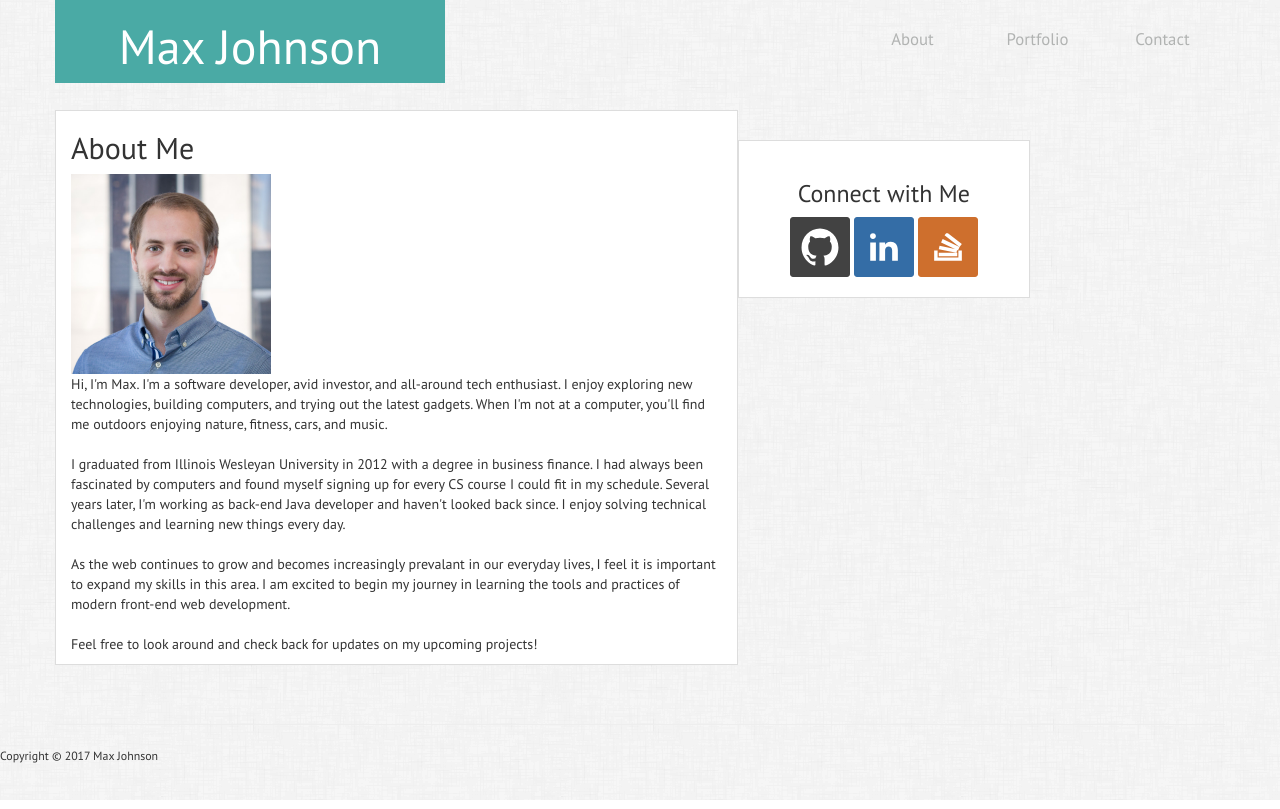
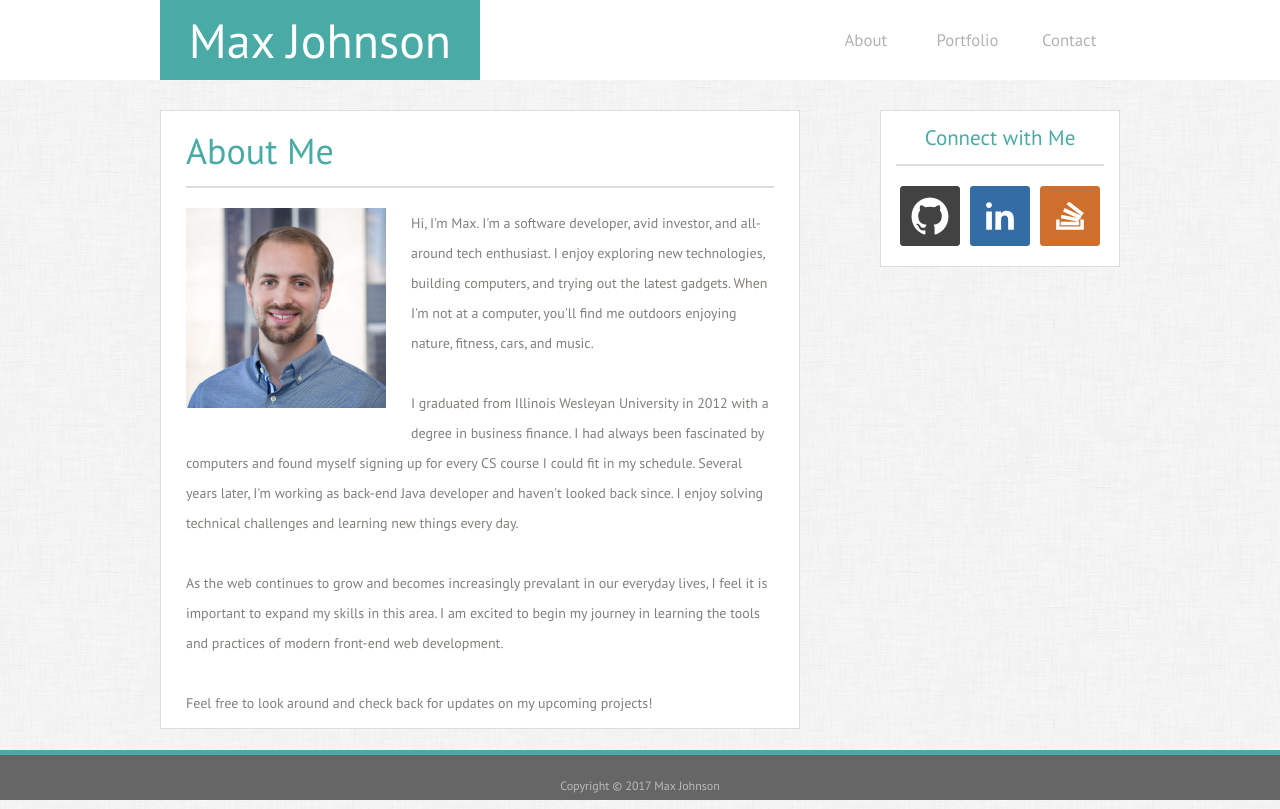
Before and after one commit to maxrjohnson23/Bootstrap-Portfolio, a plain HTML site: page index.html in a window 1280 px wide. Drawn offline with nearby package versions, Linux system fonts and the light colour scheme.

Commit message:
Updates for about me page, navigation, and footer

```diff
--- a/assets/bootstyle.css
+++ b/assets/bootstyle.css
@@ -1,7 +1,27 @@
 body {
-    padding-top: 70px;
+    padding-top: 80px;
     font-family: 'PT Sans', 'Georgia', Times, Times New Roman, serif;
     background-image: url("/assets/images/background.png");
+    margin-bottom: -80px;
+    padding-bottom: 80px;
+}
+
+nav {
+    background-color: #FFF;
+}
+
+.navbar-div {
+    max-width: 960px;
+    margin:0 auto;
+}
+
+.nav-container {
+    padding: 0;
+}
+
+.navbar {
+    border-bottom: 0;
+    height: 80px;
 }
 
 .navbar-header {
@@ -9,9 +29,11 @@ body {
 }
 
 .navbar-header h1 {
+    margin: 0;
     font-size: 48px;
     color: #FFF;
     text-align: center;
+    line-height: 80px;
 }
 
 .navbar-nav li {
@@ -29,30 +51,106 @@ body {
     font-size: 1.2em;
     color: #B1B3B2;
     text-decoration: none;
-    line-height: 48px;
+    line-height: 50px;
     margin: 0;
     text-align: center;
+}
+
+.container {
+    max-width: 960px;
+}
+
+.page {
+    margin-top: 30px;
 }
 
 .main {
 	background-color: #FFF;
     border: 1px solid #DDD;
+    background-color: #FFF;
+    padding: 0px 25px ;
+
+}
+
+
+
+.main h2 {
+    color: #4AAAA5;
+    font-size: 36px;
+    padding-bottom: 15px;
+    margin-bottom: 20px;
+    border-bottom: 2px solid #DDD;
+}
+
+.main p {
+    line-height: 30px;
+    color: #827f7b;
 }
 
 .connect {
     box-sizing: border-box;
-    padding: 20px;
     vertical-align: top;
-    margin-top: 30px;
     background-color: #FFF;
     text-align: center;
     border: 1px solid #DDD;
 }
 
-#profile-img {
-	width: 200px;
+.connect h3 {
+    color: #4AAAA5;
+    font-size: 21px;
+    padding: 15px;
+    margin: 0 auto;
+    border-bottom: 2px solid #DDD;
 }
 
-[class*="col-"]:not(:last-child){
+.connect a {
+    margin: 20px 3px;
+    display: inline-block;
+}
+
+.connect a:hover {
+    opacity: .8;
+}
+
+.connect img {
+    max-width: 60px;
+    width: auto;
+}
+
+#profile-img {
+    width: 200px;
+    margin: 0 25px 20px 0;
+    float: left;
+}
+
+footer {
+    position: fixed;
+    bottom: 0;
+    text-align: center;
+    width: 100%;
+    height: 50px;
+    background-color: #666;
+    border-top: 5px solid #4AAAA5;
+    margin-top: 30px;
+}
+
+footer small {
+    position: relative;
+    top: 20px;
+    color: #BBB;
+    font-size: 12px;
+}
+
+/*[class*="col-"]:not(:last-child){
   margin-bottom: 50px;
+}*/
+
+@media screen and (max-width: 981px) {
+    #profile-img {
+        float: none;
+        display: block;
+        width: 80%;
+        margin: 15px auto;
+    }
+
 }
--- a/index.html
+++ b/index.html
@@ -14,12 +14,12 @@
 
 <body>
     <nav class="navbar  navbar-fixed-top">
-        <div class="container clearfix">
-            <div class="row">
-                <div class="navbar-header col-md-4 col-sm-5 col-xs-12">
+        <div class="container clearfix nav-container">
+            <div class="row navbar-div">
+                <div class="navbar-header col-md-4 col-sm-6  col-xs-12">
                     <h1>Max Johnson</h1>
                 </div>
-                <ul class="nav navbar-nav navbar-right col-sm-5 offset-sm-2 col-md-4 offset-md-4">
+                <ul class="nav navbar-nav navbar-right  col-md-4 offset-md-4 col-sm-5 col-sm-offset-1">
                     <li class="active col-xs-4"><a href="index.html">About</a></li>
                     <li class="col-xs-4"><a href="portfolio.html">Portfolio</a></li>
                     <li class="col-xs-4"><a href="contact.html">Contact</a></li>
@@ -27,9 +27,9 @@
             </div>
         </div>
     </nav>
-    <div class="container page page-header">
+    <div class="container page">
         <div class="row">
-            <section class="main about col-md-7">
+            <section class="main about col-lg-8 col-sm-6">
                 <h2>About Me</h2>
                 <img id="profile-img" src="/assets/images/profile.jpg" alt="Profile picture">
                 <p>Hi, I'm Max. I'm a software developer, avid investor, and all-around tech enthusiast. I enjoy exploring new technologies, building computers, and trying out the latest gadgets. When I'm not at a computer, you'll find me outdoors enjoying nature, fitness, cars, and music.
@@ -40,7 +40,7 @@
                     <br>
                     <br> Feel free to look around and check back for updates on my upcoming projects!</p>
             </section>
-            <aside class="connect col-md-3 offset-md-2 col-sm-4 offset-sm-4">
+            <aside class="connect col-lg-3 col-lg-offset-1 col-sm-4 col-sm-offset-2 col-sm-4 offset-sm-4">
                 <h3>Connect with Me</h3>
                 <div class="social-media">
                     <a href="https://github.com/maxrjohnson23" target="_blank">
@@ -54,7 +54,9 @@
         </div>
     </div>
     <footer class="footer">
-        <small>Copyright &copy; 2017 Max Johnson</small>
+        <div class="container">
+            <small>Copyright &copy; 2017 Max Johnson</small>
+        </div>
     </footer>
 </body>
 
```
